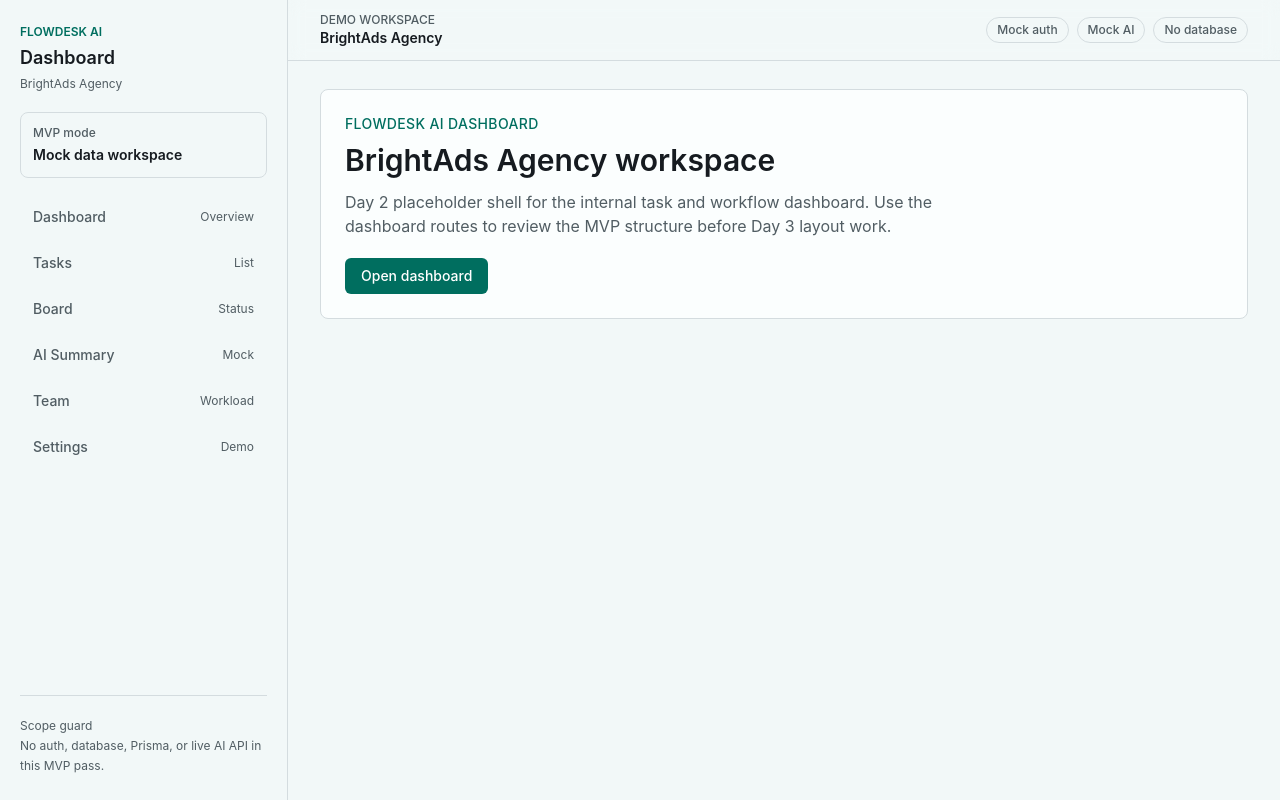
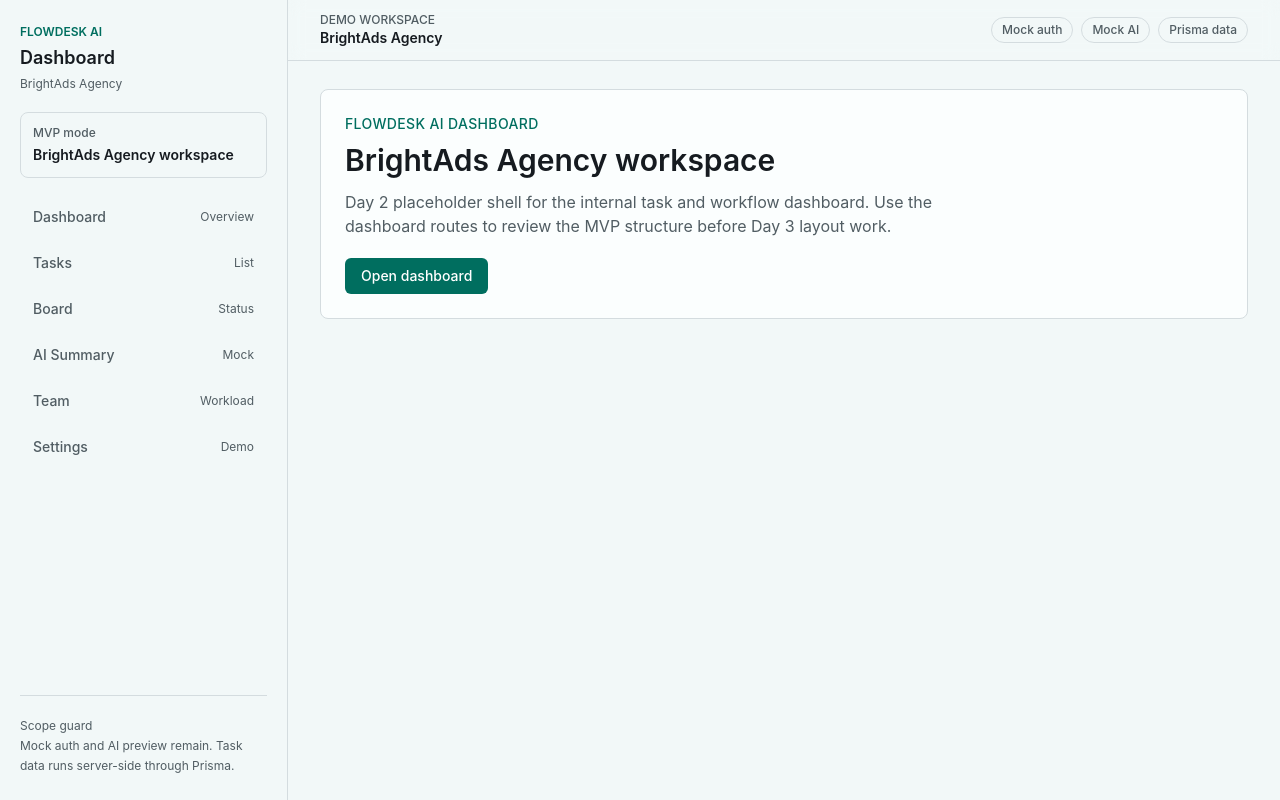
Before and after one commit to KRIT-KDEv/FlowDesk-AI-Internal-Task, a Next.js app: page / in a window 1280 px wide. Built offline with nearby package versions, Linux system fonts and the light colour scheme.

Commit message:
chore: update app shell MVP status labels

```diff
--- a/components/layout/app-sidebar.tsx
+++ b/components/layout/app-sidebar.tsx
@@ -30,7 +30,9 @@ export function AppSidebar() {
 
         <div className="mt-5 hidden rounded-lg border border-border bg-background px-3 py-3 lg:block">
           <p className="text-xs font-medium text-muted">MVP mode</p>
-          <p className="mt-1 text-sm font-semibold">Mock data workspace</p>
+          <p className="mt-1 text-sm font-semibold">
+            BrightAds Agency workspace
+          </p>
         </div>
 
         <nav className="mt-5 flex gap-2 overflow-x-auto pb-1 lg:flex-col lg:overflow-visible lg:pb-0">
@@ -57,7 +59,10 @@ export function AppSidebar() {
 
         <div className="mt-auto hidden border-t border-border pt-5 text-xs leading-5 text-muted lg:block">
           <p>Scope guard</p>
-          <p>No auth, database, Prisma, or live AI API in this MVP pass.</p>
+          <p>
+            Mock auth and AI preview remain. Task data runs server-side through
+            Prisma.
+          </p>
         </div>
       </div>
     </aside>
--- a/components/layout/app-topbar.tsx
+++ b/components/layout/app-topbar.tsx
@@ -18,7 +18,7 @@ export function AppTopbar() {
             Mock AI
           </span>
           <span className="rounded-full border border-border bg-background px-2.5 py-1">
-            No database
+            Prisma data
           </span>
         </div>
       </div>
```
